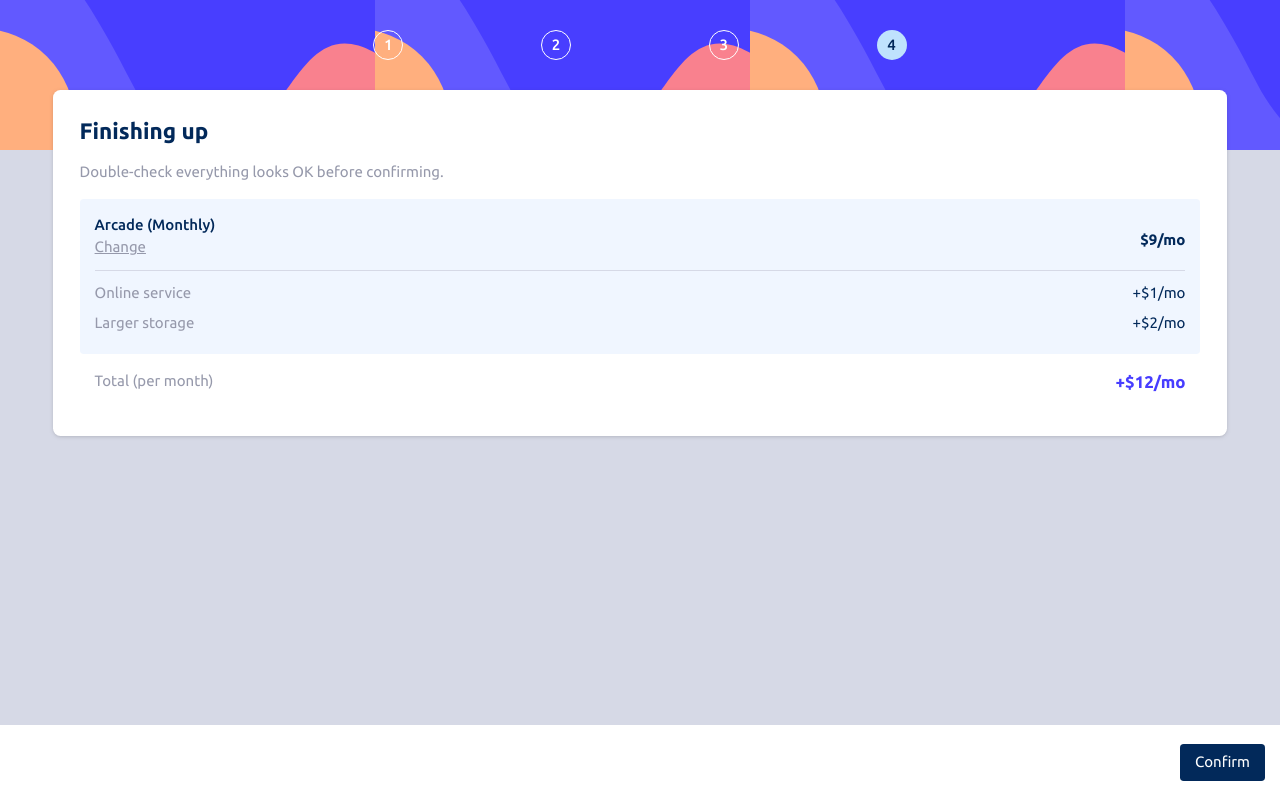
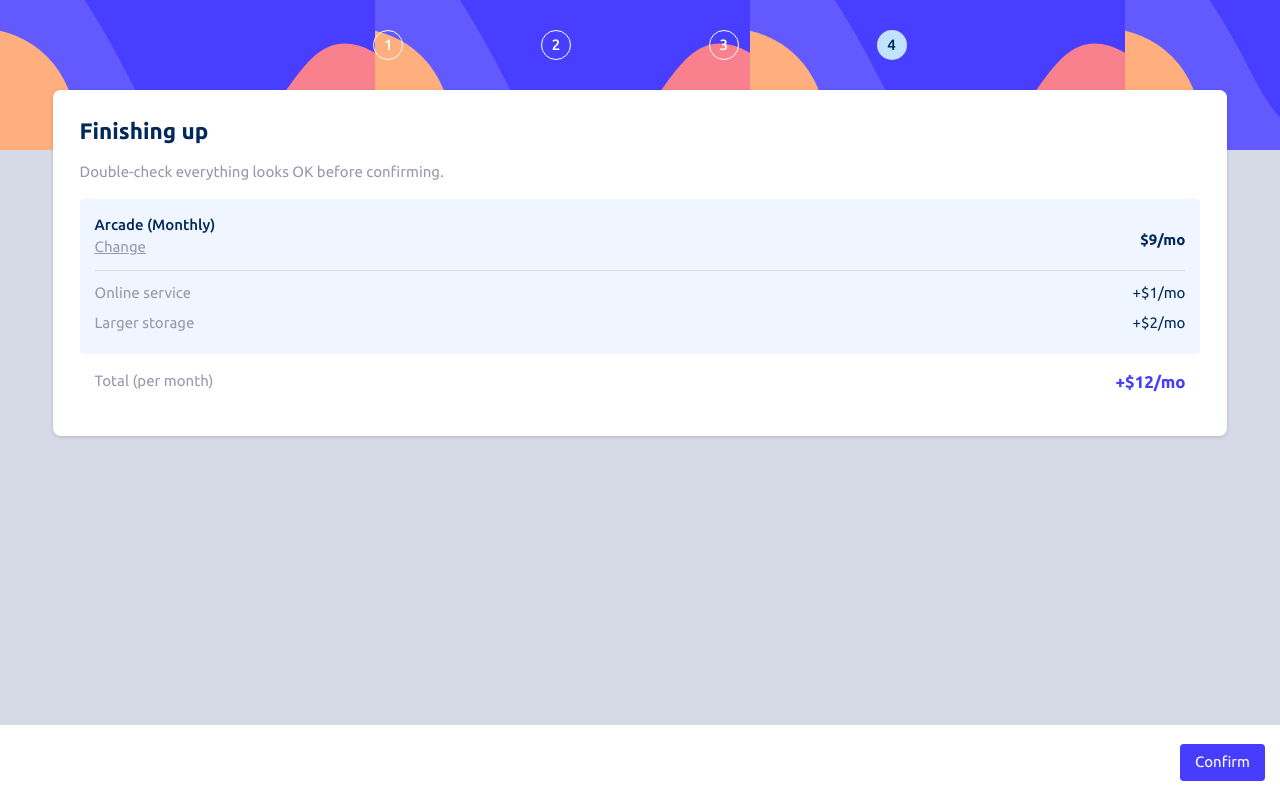
Before and after one commit to followthedopamine/multi-step-form-vue, a Vue app in the folder multi-step-form/: page / in a window 1280 px wide. Built offline with nearby package versions, Linux system fonts and the light colour scheme.

Commit message:
Changed next step button colour on final step

```diff
--- a/multi-step-form/src/components/LargeRoundedCheckbox.vue
+++ b/multi-step-form/src/components/LargeRoundedCheckbox.vue
@@ -33,7 +33,7 @@ const isChecked = ref(false)
       <label :for="props.name" class="cursor-pointer ml-14 h-full w-full">
         <div class="h-full w-full flex items-center">
           <div class="-mt-2">
-            <div class="text-marine-blue font-medium text-[1.05rem] text-[1.05rem] tracking-tight">
+            <div class="text-marine-blue font-medium text-[1.05rem] tracking-tight">
               {{ props.label }}
             </div>
             <div class="text-cool-gray text-xs text-[0.87rem] tracking-tight">
--- a/multi-step-form/src/components/NextButton.vue
+++ b/multi-step-form/src/components/NextButton.vue
@@ -15,7 +15,14 @@ const handleNextStep = () => {
 </script>
 
 <template>
-  <button @click="handleNextStep" class="p-2 px-4 bg-marine-blue text-white rounded self-end mr-4">
+  <button
+    @click="handleNextStep"
+    class="p-2 px-4 text-white rounded self-end mr-4"
+    :class="{
+      'bg-marine-blue': props.currentStep !== lastStep,
+      'bg-purplish-blue': props.currentStep === lastStep
+    }"
+  >
     {{ props.currentStep !== lastStep ? 'Next Step' : 'Confirm' }}
   </button>
 </template>
```
